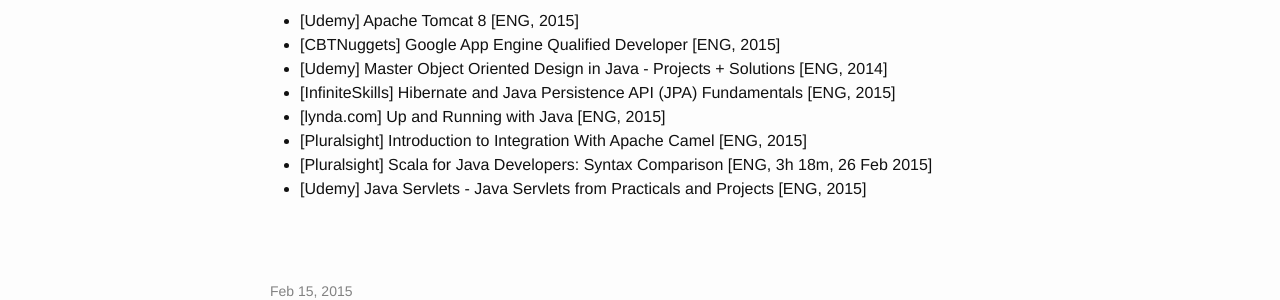
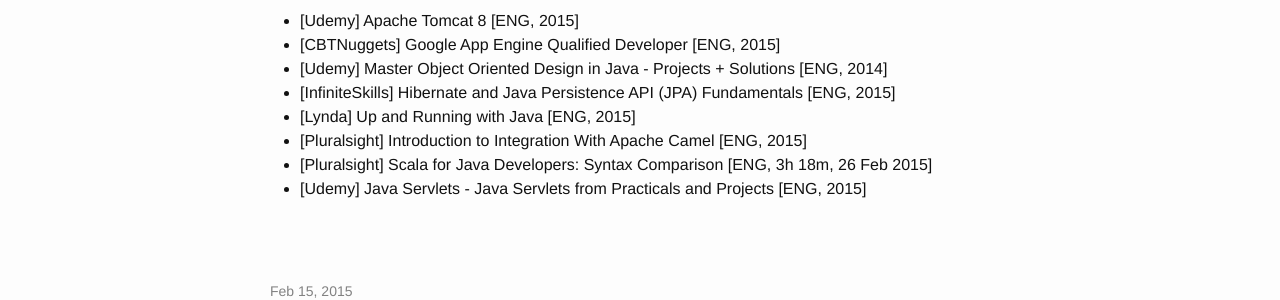
Before and after one commit to webmakaka/javadev.org, a Jekyll site: the page built from website/index.md, in a window 1280 px wide. Shown: the part 194-494 px from the top of the page. Built offline with Jekyll 4.4.1, drawn with Linux system fonts in a browser that asks for light colours.

Commit message:
Update index.md

```diff
--- a/website/index.md
+++ b/website/index.md
@@ -11,7 +11,7 @@
 * [CBTNuggets] Google App Engine Qualified Developer [ENG, 2015]
 * [Udemy] Master Object Oriented Design in Java - Projects + Solutions [ENG, 2014]
 * [InfiniteSkills] Hibernate and Java Persistence API (JPA) Fundamentals [ENG, 2015]
-* [lynda.com] Up and Running with Java [ENG, 2015]
+* [Lynda] Up and Running with Java [ENG, 2015]
 * [Pluralsight] Introduction to Integration With Apache Camel [ENG, 2015]
 * [Pluralsight] Scala for Java Developers: Syntax Comparison [ENG, 3h 18m, 26 Feb 2015]
 * [Udemy] Java Servlets - Java Servlets from Practicals and Projects [ENG, 2015]
```
